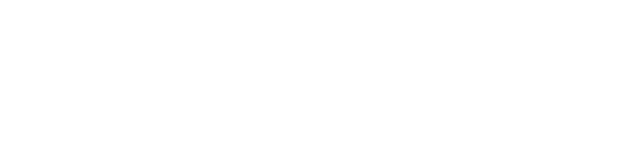
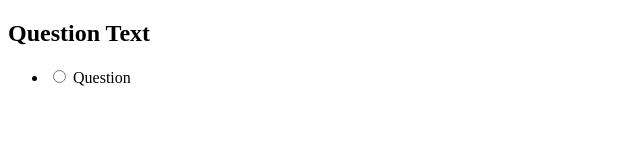
Before and after one commit to GUchechi/Quiz-App, a plain HTML site: page index.html in a window 1280 px wide. Shown: the whole page, without its empty margins (0-640 px from the left). Drawn offline with Linux system fonts and the light colour scheme.

Commit message:
added questions

```diff
--- a/index.html
+++ b/index.html
@@ -8,7 +8,17 @@
     <title>Quiz App</title>
 </head>
 <body>
-
+    <div class="quiz-container" id="quiz">
+        <div class="quiz-header">
+            <h2 id="question">Question Text</h2>
+            <ul>
+                <li>
+                    <input type="radio" name="answer" id="a" class="answer">
+                    <label for="a" id="a_text">Question</label>
+                </li>
+            </ul>
+        </div>
+    </div>
     <script src="script.js"></script>
 </body>
 </html>
```
